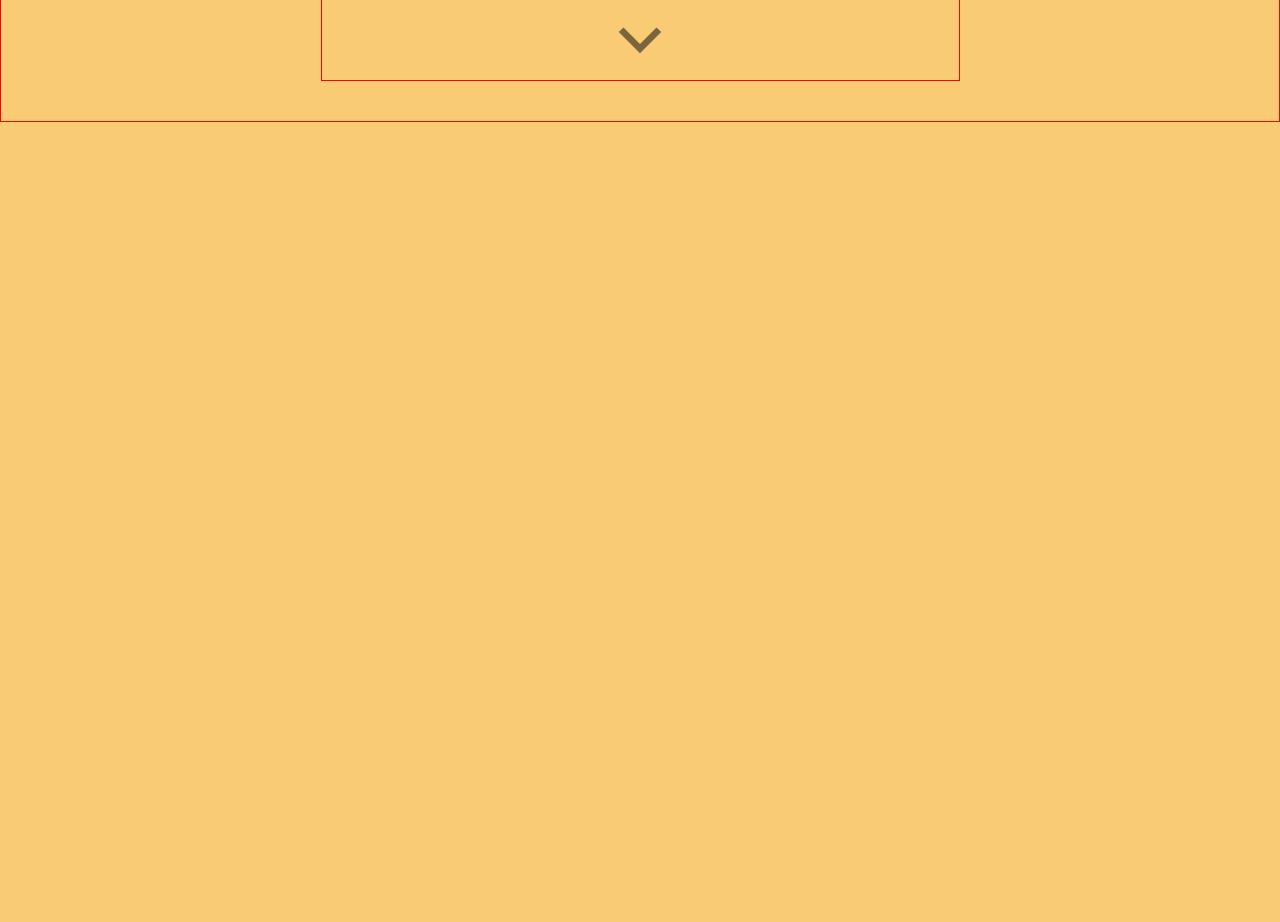
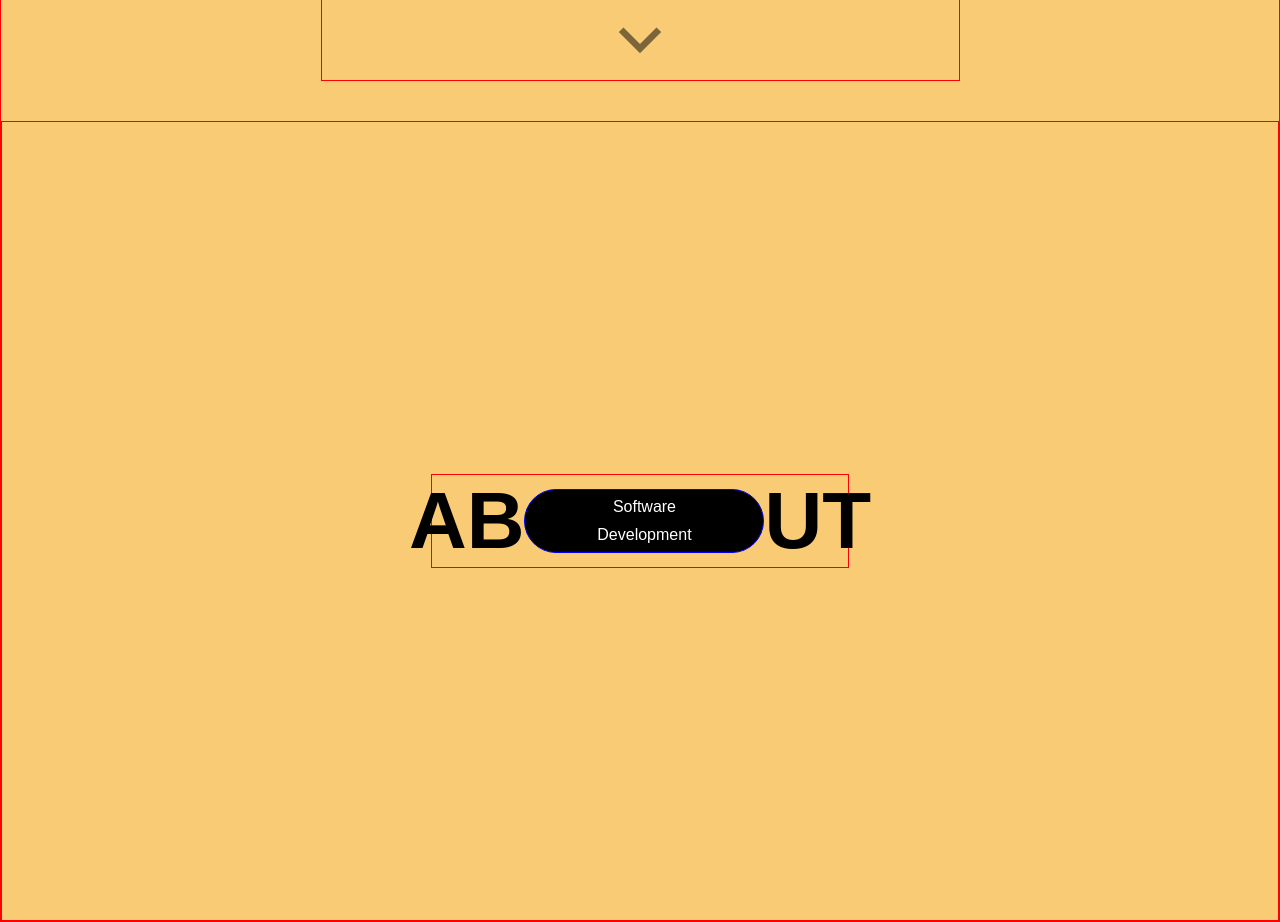
Before and after one commit to noddyc/PersonalWebsite, a React (Vite) app: page / in a window 1280 px wide. Shown: the part 680-1602 px from the top of the page. Before the commit the page ends 802 px from the top, so only its background shows below. Built offline with nearby package versions, Linux system fonts and the light colour scheme.

Commit message:
newversion

```diff
--- a/src/App.scss
+++ b/src/App.scss
@@ -28,7 +28,7 @@
 }
 
 .div3{
-  /* height: 100vh; */
+  height: 100vh;
   display: flex;
   flex-direction: column;
   justify-content: center;
--- a/src/App.tsx
+++ b/src/App.tsx
@@ -9,7 +9,7 @@ import RollingElement from './Components/RollingElement';
 import RotateBanner from './Components/RotateBanner';
 // import Contact from './Components/Contact';
 // import Portfolio from './Components/Portfolio';
-// import About from './Components/About';
+import About from './Components/About';
 // import Footer from './Components/Footer';
 // import FooterParagraph from './Components/FooterParagraph';
 
@@ -81,11 +81,16 @@ const App = () => {
           />
         </div>
       </div>
-      {/* <div className="div3" ref={contentRef}>
+      <div className="div3" ref={contentRef}>
         <div className="dAbout">
           <About />
         </div>
-        <div className="dPortfolio">
+      </div>
+    </div>
+  );
+};
+
+/* <div className="dPortfolio">
           <Portfolio />
         </div>
         <div className="dContact">
@@ -94,10 +99,6 @@ const App = () => {
       </div>
       <div className="div4 dFooter">
         <Footer />
-        <FooterParagraph />
-      </div> */}
-    </div>
-  );
-};
+        <FooterParagraph /> */
 
 export default App;
--- a/src/Components/About.tsx
+++ b/src/Components/About.tsx
@@ -10,18 +10,18 @@ const About = () => {
   const [clicked, setClicked] = useState(0);
   const anchorRef = useRef<HTMLAnchorElement | null>(null);
 
-  useEffect(() => {
-    if (anchorRef.current && clicked % 2 === 1) {
-      // const elementPosition = window.scrollY + pref.current.getBoundingClientRect().top + 15000;
-      const maxScroll = window.scrollY + anchorRef.current.getBoundingClientRect().top; // Scroll to the bottom of the current viewport
-      setTimeout(() => {
-        window.scrollTo({
-          top: maxScroll, // Scroll to the bottom of the current window
-          behavior: 'smooth',
-        });
-      }, 300);
-    }
-  }, [clicked]);
+  // useEffect(() => {
+  //   if (anchorRef.current && clicked % 2 === 1) {
+  //     // const elementPosition = window.scrollY + pref.current.getBoundingClientRect().top + 15000;
+  //     const maxScroll = window.scrollY + anchorRef.current.getBoundingClientRect().bottom; // Scroll to the bottom of the current viewport
+  //     setTimeout(() => {
+  //       window.scrollTo({
+  //         top: maxScroll, // Scroll to the bottom of the current window
+  //         behavior: 'smooth',
+  //       });
+  //     }, 300);
+  //   }
+  // }, [clicked]);
 
   return (
     <div className="About">
--- a/src/Components/Circle.scss
+++ b/src/Components/Circle.scss
@@ -21,10 +21,13 @@
     }
 
     &__children--NoAnimation{
-      & *{
-        opacity: 0;
-        transition: opacity 0.3s linear;
-      }
+      // & *{
+      //   opacity: 0;
+      //   transition: opacity 0.3s linear;
+      // }
+      height: calc(Base.$font-size*6); /* Decreased height to 5% */
+      border-radius: 150px; /* Back to perfect circle */
+      width: calc(Base.$font-size*3);
     }
 
     &__children--ExpandAnimation{
--- a/src/Components/Circle.tsx
+++ b/src/Components/Circle.tsx
@@ -16,7 +16,7 @@ const Circle = ({ clicked, children }: CircleProps) => (
   >
     {clicked === 0 ? (
       <div className="Circle__children Circle__children--NoAnimation">{children}</div>
-    ) : clicked % 2 === 1 ? (
+    ) : clicked % 2 === 0 ? (
       <div className="Circle__children Circle__children--ExpandAnimation">{children}</div>
     ) : (
       <div className="Circle__children Circle__children--ShrinkAnimation">{children}</div>
```
